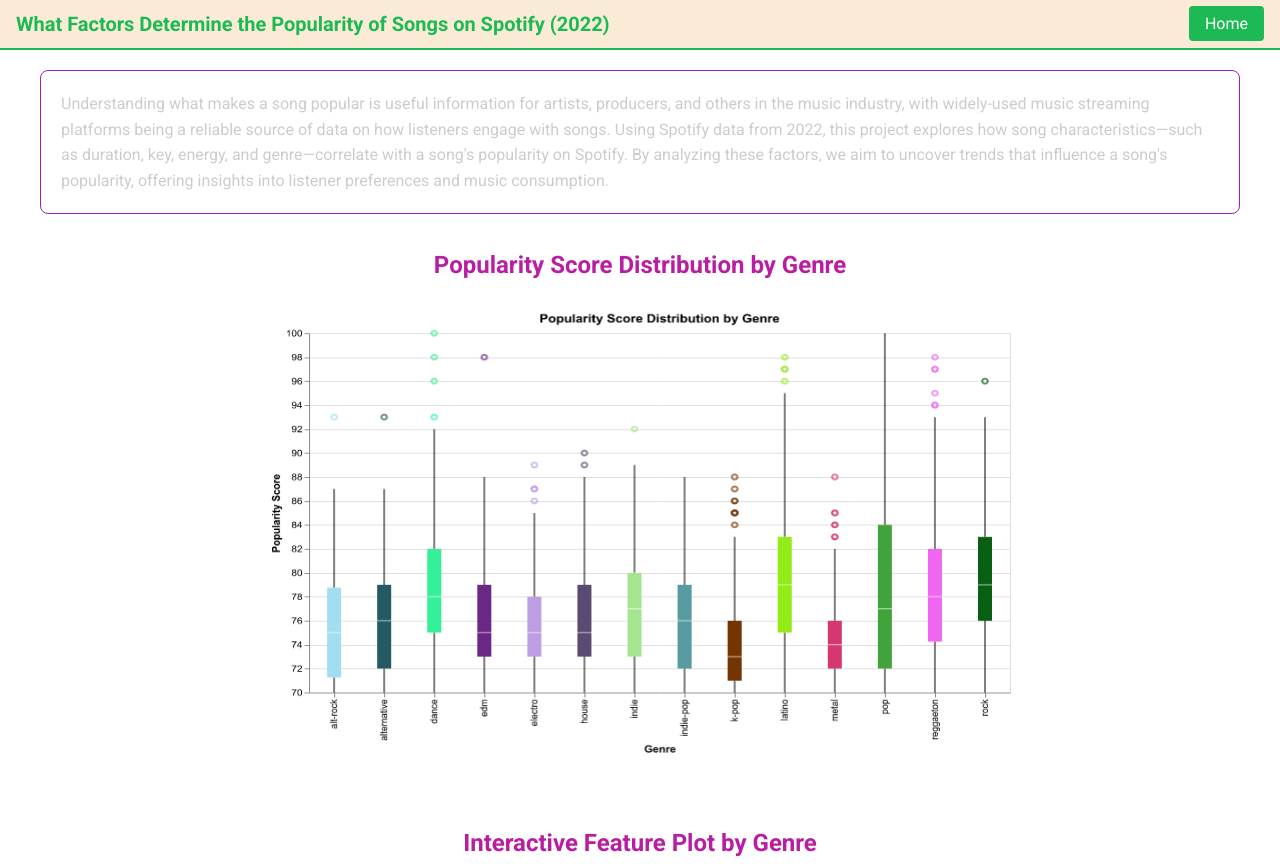
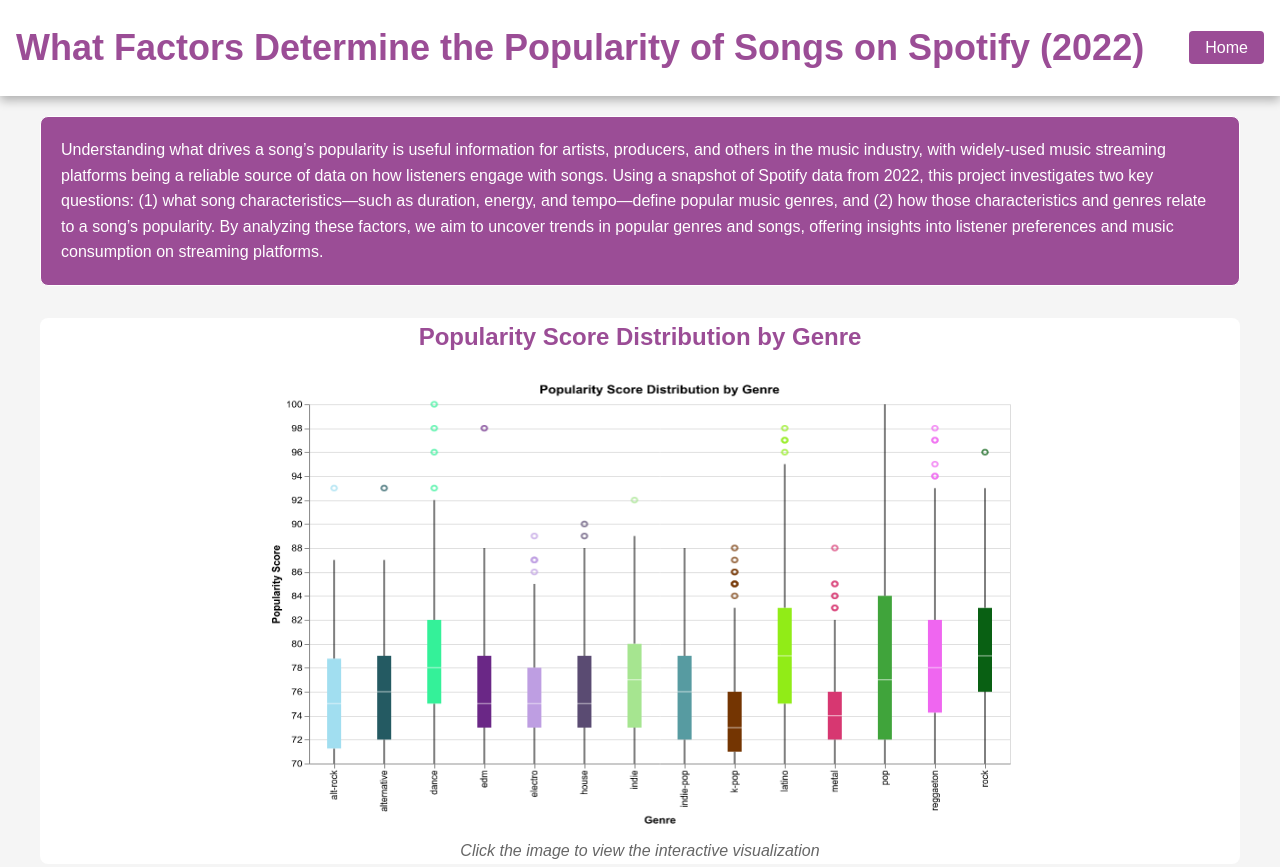
Before and after one commit to owenhong0/DS4200Project2, a plain HTML site: page index.html in a window 1280 px wide. Shown: the top 867 px of the page. Drawn offline with nearby package versions, Linux system fonts and the light colour scheme.

Commit message:
changed the main colors

```diff
--- a/index.html
+++ b/index.html
@@ -10,89 +10,6 @@
   <!-- Link to external CSS file -->
   <link rel="stylesheet" href="style1.css">
   <!-- Additional inline styles for visualization sections -->
-  <style>
-    .chart-section {
-      margin: 2em 0;
-    }
-    .chart-section h2 {
-      color: #b91da1;
-      text-align: center;
-    }
-
-    .chart-img {
-      display: block;
-      margin: 0 auto;
-      border: none;
-      cursor: pointer;
-    }
-
-    .chart-caption {
-      text-align: center;
-      color: #ffffff;
-      font-style: italic;
-      margin-top: 0.5em;
-    }
-
-    /* Abstract Section Styling */
-    .abstract {
-      background: #ffffff;
-      border: 1px solid #a11db9;
-      border-radius: 8px;
-      padding: 20px;
-      margin-bottom: 2em;
-      color: #ccc;
-    }
-
-    .abstract p {
-      margin: 0;
-    }
-
-    #heatmap2 {
-      display: flex;
-      justify-content: center;
-      align-items: center;
-      height: 500px;
-      margin: 0 auto;
-      width: 100%;
-    }
-
-    #heatmap2 svg {
-      display: block;
-      margin: 0 auto;
-    }
-
-    #heatmap1 {
-      display: flex;
-      justify-content: center;
-      align-items: center;
-      height: 500px;
-      margin: 0 auto;
-      width: 100%;
-    }
-
-    #heatmap1 svg {
-      display: block;
-      margin: 0 auto;
-    }
-    nav.top-nav{
-      background-color:antiquewhite;
-      color: #b91da1;
-    }
-
-    body {
-      background-color: white;
-      /* White background for the entire page */
-      color: #6a1b9a;
-      /* Purple text color for the whole page */
-      font-family: 'Roboto', sans-serif;
-      /* Apply the Roboto font */
-    }
-    footer {
-      background-color: gainsboro;
-      color: #6a1b9a;
-      font-family: 'Roboto', sans-serif;
-    }
-  </style>
 </head>
 
 <body>
@@ -111,11 +28,13 @@
     <!-- Abstract Section -->
     <section id="abstract" class="abstract">
       <p>
-        Understanding what makes a song popular is useful information for artists, producers, and others in the music
-        industry, with widely-used music streaming platforms being a reliable source of data on how listeners engage
-        with songs. Using Spotify data from 2022, this project explores how song characteristics—such as duration, key,
-        energy, and genre—correlate with a song's popularity on Spotify. By analyzing these factors, we aim to uncover
-        trends that influence a song's popularity, offering insights into listener preferences and music consumption.
+        Understanding what drives a song’s popularity is useful information for artists, producers, and others in the
+        music industry, with widely-used music streaming platforms being a reliable source of data on how listeners
+        engage with songs. Using a snapshot of Spotify data from 2022, this project investigates two key questions: (1)
+        what song characteristics—such as duration, energy, and tempo—define popular music genres, and (2) how those
+        characteristics and genres relate to a song’s popularity. By analyzing these factors, we aim to uncover trends
+        in popular genres and songs, offering insights into listener preferences and music consumption on streaming
+        platforms.
       </p>
     </section>
 
--- a/style1.css
+++ b/style1.css
@@ -1,40 +1,44 @@
 /* Base Styles with Spotify-inspired dark theme */
 body {
-    font-family: 'Roboto', sans-serif;
-    background: #191414;
+  font-family: 'Proxima Nova', sans-serif;
+  background: #f5f5f5;
   margin: 0;
   padding: 0;
   line-height: 1.6;
-    color: #fff;
+  color: #FFFFFF;
 }
 
 .top-nav {
-    background: #121212;
+  background: #FFFFFF;
   display: flex;
   align-items: center;
   justify-content: space-between;
   padding: 0.5em 1em;
-    border-bottom: 2px solid #1DB954;
+  /* border-bottom: 2px solid #1DB954; */
+  height: 80px;
+  box-shadow: 0px 4px 10px rgba(0, 0, 0, 0.3);
+  /* Smooth transition for the shadow */
 }
 
 .top-nav .nav-left .logo {
-    color: #1DB954;
+  color: #9B4D96;
   font-weight: 700;
-    font-size: 1.25em;
+  font-size: 2.25em;
   text-decoration: none;
+
 }
 
 .top-nav .nav-right a {
-    color: #fff;
+  color: #FFFFFF;
   text-decoration: none;
   padding: 0.5em 1em;
-    background-color: #1DB954;
+  background-color: #9B4D96;
   border-radius: 4px;
   font-weight: 500;
 }
 
 .top-nav .nav-right a:hover {
-    background-color: #17a046;
+  background-color: #C4A3D7;
 }
 
 header {
@@ -47,7 +51,7 @@ body {
 header h1 {
   margin: 0;
   font-size: 2.5em;
-    color: #1DB954;
+  color: #121212;
 }
 
 .container {
@@ -58,12 +62,12 @@ body {
 
 /* Abstract Section */
 .abstract {
-    background: #242424;
-    border: 1px solid #1DB954;
+  background: #9B4D96;
+  border: 1px solid;
   border-radius: 8px;
   padding: 20px;
   margin-bottom: 2em;
-    color: #ccc;
+  color: #FFFFFF;
 }
 
 .abstract p {
@@ -71,7 +75,7 @@ body {
 }
 
 h2 {
-    color: #1DB954;
+  color:#9B4D96;
   margin-bottom: 1em;
 }
 
@@ -116,21 +120,69 @@ body {
   color: #1DB954;
 }
 
+.chart-section {
+  margin: 2em 0;
+  background-color: #FFFFFF;
+  /* background: radial-gradient(circle, #FFFFFF, rgb(251, 238, 251)); */
+  text-align: center;
+  border-radius: 8px;
+}
+.chart-img {
+  display: block;
+  margin: 0 auto;
+  border: none;
+  cursor: pointer;
+}
+.chart-caption {
+  text-align: center;
+  color: #666;
+  font-style: italic;
+  margin-top: 0.5em;
+}
+
 /* Footer */
 footer {
   background: #121212;
   text-align: center;
   padding: 10px;
-    border-top: 2px solid #1DB954;
+  border-top: 2px solid #ccd7d0;
   font-size: 0.9em;
   margin-top: 20px;
 }
 
 footer a {
-    color: #1DB954;
+  color: #8c928e;
   text-decoration: none;
 }
 
 footer a:hover {
   text-decoration: underline;
 }
+
+#heatmap2 {
+  display: flex;
+  justify-content: center;
+  align-items: center;
+  height: 500px;
+  margin: 0 auto;
+  width: 100%;
+}
+
+#heatmap2 svg {
+  display: block;
+  margin: 0 auto;
+}
+
+#heatmap1 {
+  display: flex;
+  justify-content: center;
+  align-items: center;
+  height: 500px;
+  margin: 0 auto;
+  width: 100%;
+}
+
+#heatmap1 svg {
+  display: block;
+  margin: 0 auto;
+}
```
Lines whose indentation alone changed are shown as unchanged.
